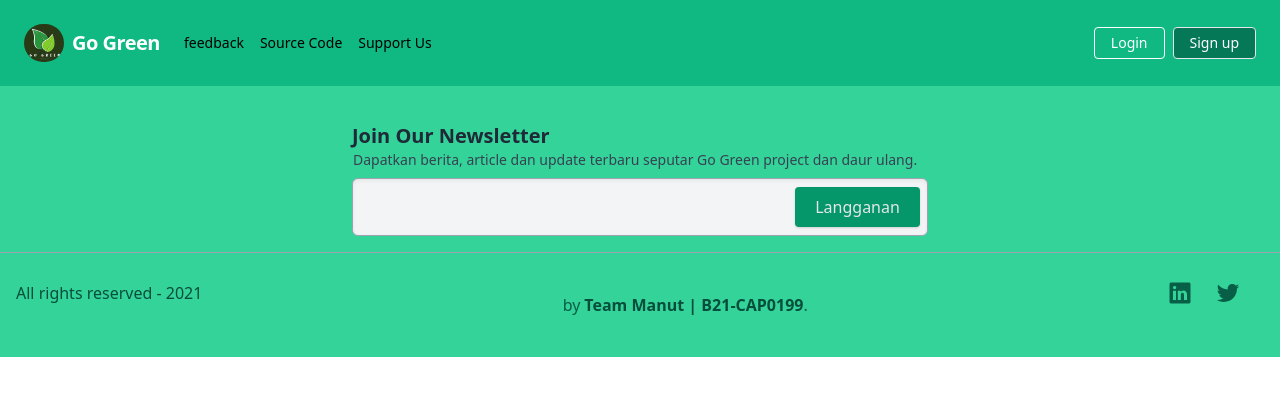
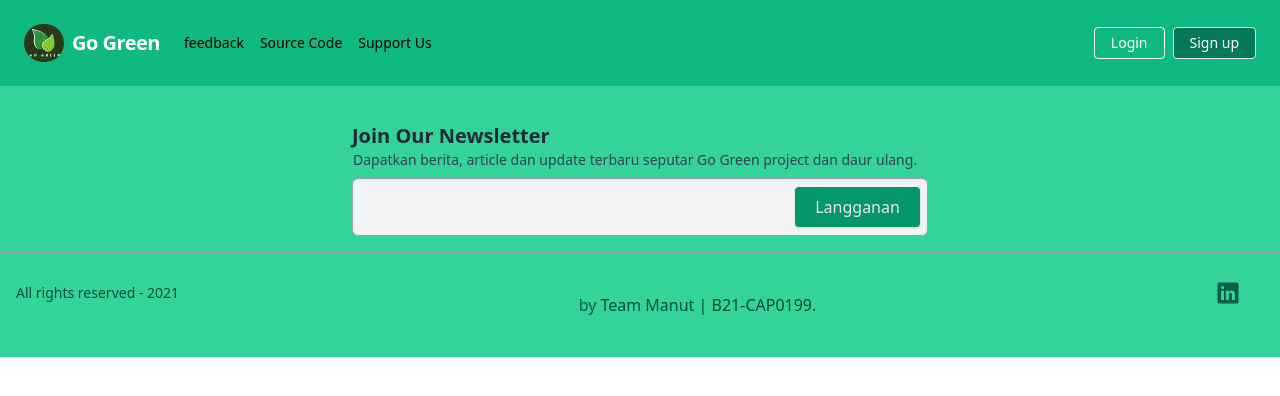
Before and after one commit to Dinel13/Go-green-projects, a React (Create React App) app: page / in a window 1280 px wide. Shown: the top 396 px of the page. Built offline with nearby package versions, Linux system fonts and the light colour scheme.

Commit message:
fix newsletter

```diff
--- a/src/components/footer/Footer.js
+++ b/src/components/footer/Footer.js
@@ -3,10 +3,12 @@ import React, { useRef, useState } from "react";
 export default function Footer() {
   const [error, setError] = useState(null);
   const [succes, setSucces] = useState(null);
+  const [pending, setPending] = useState(false);
   const inputEmailRef = useRef();
 
   const submitLangganan = async (e) => {
     e.preventDefault();
+    setPending(true);
     const subscibeToBackend = async () => {
       const respon = await fetch(
         "http://asia-southeast2-our-philosophy-314515.cloudfunctions.net/newsletter",
@@ -35,6 +37,7 @@ export default function Footer() {
         console.log("dsdsad");
         setSucces(null);
       }, 3000);
+      setPending(false);
     } catch (error) {
       console.log(error);
       setError(error);
@@ -42,6 +45,7 @@ export default function Footer() {
         console.log("dsd");
         setError(null);
       }, 3000);
+      setPending(false);
     }
   };
 
@@ -64,6 +68,7 @@ export default function Footer() {
                 className="w-full px-2 py-4 mr-2  bg-gray-100 shadow-inner rounded-md border border-gray-400 focus:outline-none"
                 required
               />
+              {!pending ? (
                 <button
                   type="submit"
                   className="bg-green-600 hover:bg-green-700 text-gray-200 px-5 py-2 rounded shadow "
@@ -71,6 +76,16 @@ export default function Footer() {
                 >
                   Langganan
                 </button>
+              ) : (
+                <button
+                  type="submit"
+                  className="bg-green-400 text-gray-200 px-5 py-2 rounded shadow "
+                  disabled
+                  style={{ marginLeft: "-8.8rem" }}
+                >
+                  Langganan
+                </button>
+              )}
             </div>
           </form>
           {error && (
@@ -130,14 +145,14 @@ export default function Footer() {
         </div>
       </div>
       <div className="flex items-center justify-between my-4">
-        <p className="text-green-900">All rights reserved - 2021</p>
+        <p className="text-green-900 text-sm">All rights reserved - 2021</p>
         <p className="inline-flex text-green-800 px-2 pt-6">
           by
           <a
             href="https://github.com/Dinel13/Go-green-projects/tree/main"
             rel="noreferrer"
             target="_blank"
-            className="ml-1 text-green-900 font-bold"
+            className="ml-1 text-green-900 font-medium"
           >
             Team Manut | B21-CAP0199
           </a>
@@ -156,18 +171,6 @@ export default function Footer() {
               <path d="M444.17,32H70.28C49.85,32,32,46.7,32,66.89V441.61C32,461.91,49.85,480,70.28,480H444.06C464.6,480,480,461.79,480,441.61V66.89C480.12,46.7,464.6,32,444.17,32ZM170.87,405.43H106.69V205.88h64.18ZM141,175.54h-.46c-20.54,0-33.84-15.29-33.84-34.43,0-19.49,13.65-34.42,34.65-34.42s33.85,14.82,34.31,34.42C175.65,160.25,162.35,175.54,141,175.54ZM405.43,405.43H341.25V296.32c0-26.14-9.34-44-32.56-44-17.74,0-28.24,12-32.91,23.69-1.75,4.2-2.22,9.92-2.22,15.76V405.43H209.38V205.88h64.18v27.77c9.34-13.3,23.93-32.44,57.88-32.44,42.13,0,74,27.77,74,87.64Z" />
             </svg>
           </a>
-          <a
-            href="https://twitter.com/SOlah03"
-            rel="noreferrer"
-            target="_blank"
-          >
-            <svg
-              className="h-6 w-6 fill-current text-green-800 mr-6"
-              viewBox="0 0 512 512"
-            >
-              <path d="M496,109.5a201.8,201.8,0,0,1-56.55,15.3,97.51,97.51,0,0,0,43.33-53.6,197.74,197.74,0,0,1-62.56,23.5A99.14,99.14,0,0,0,348.31,64c-54.42,0-98.46,43.4-98.46,96.9a93.21,93.21,0,0,0,2.54,22.1,280.7,280.7,0,0,1-203-101.3A95.69,95.69,0,0,0,36,130.4C36,164,53.53,193.7,80,211.1A97.5,97.5,0,0,1,35.22,199v1.2c0,47,34,86.1,79,95a100.76,100.76,0,0,1-25.94,3.4,94.38,94.38,0,0,1-18.51-1.8c12.51,38.5,48.92,66.5,92.05,67.3A199.59,199.59,0,0,1,39.5,405.6,203,203,0,0,1,16,404.2,278.68,278.68,0,0,0,166.74,448c181.36,0,280.44-147.7,280.44-275.8,0-4.2-.11-8.4-.31-12.5A198.48,198.48,0,0,0,496,109.5Z" />
-            </svg>
-          </a>
         </div>
       </div>
     </footer>
```
Lines whose indentation alone changed are shown as unchanged.
